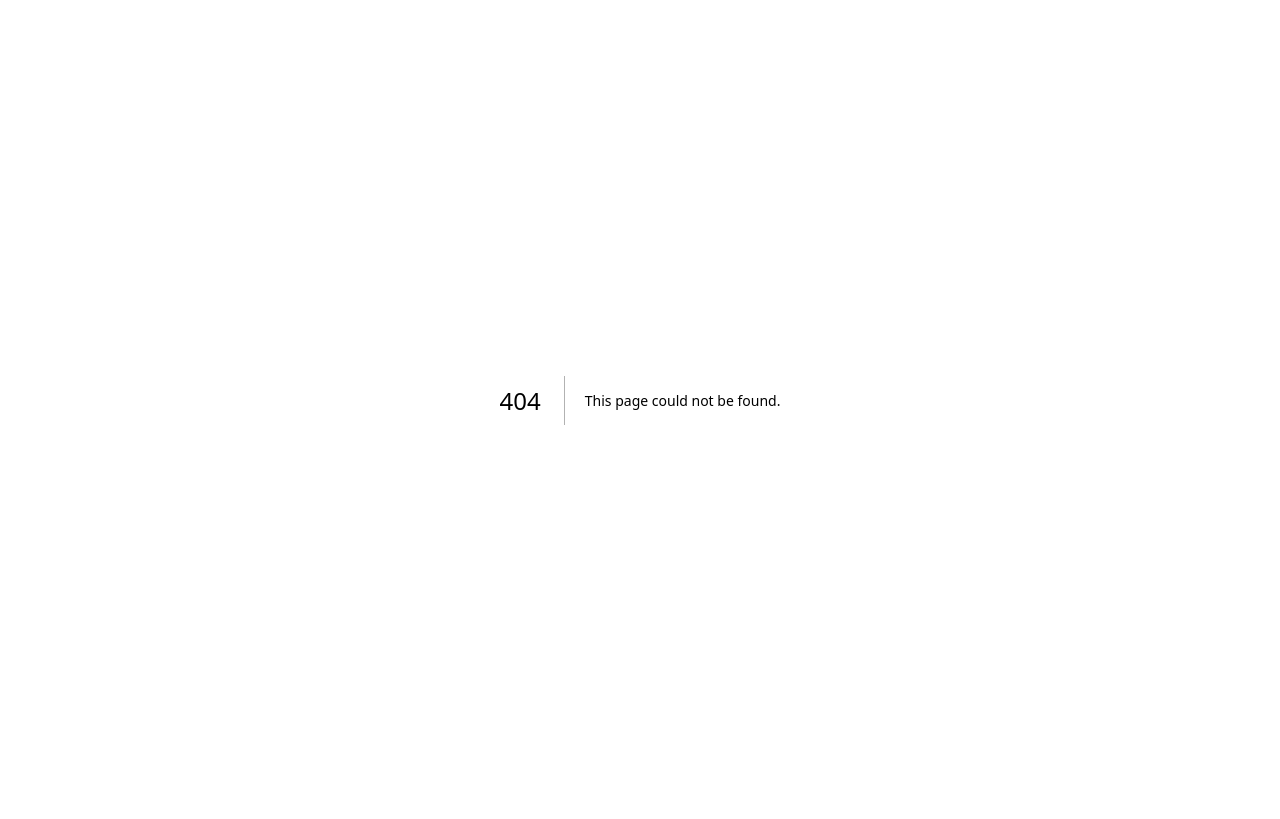
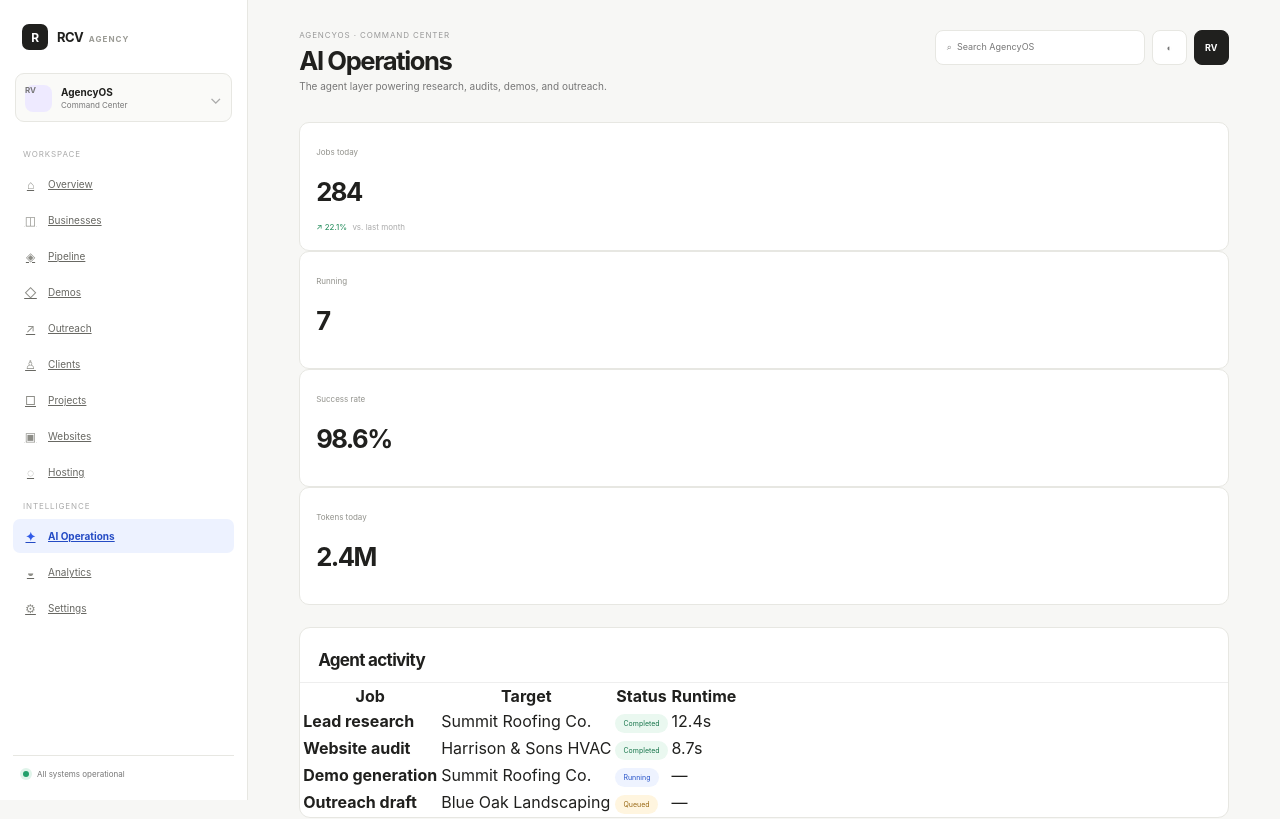
Before and after one commit to rcarvierling-ship-it/AgencyOS, a Next.js app in the folder apps/web/: page /admin/ai in a window 1280 px wide. Before the commit this address had no page. Shown: the top 819 px of the page. Built offline with nearby package versions, Linux system fonts and the light colour scheme.

Commit message:
Build admin AI operations workspace

```diff
--- /dev/null
+++ b/apps/web/app/admin/ai/page.tsx
@@ -0,0 +1,3 @@
+import { AdminShell, Card, Pill, Stat } from '../AdminShell'
+const jobs=[['Lead research','Summit Roofing Co.','Completed','12.4s'],['Website audit','Harrison & Sons HVAC','Completed','8.7s'],['Demo generation','Summit Roofing Co.','Running','—'],['Outreach draft','Blue Oak Landscaping','Queued','—']]
+export default function AI(){return <AdminShell active="AI Operations" title="AI Operations" subtitle="The agent layer powering research, audits, demos, and outreach."><div className="stats"><Stat label="Jobs today" value="284" delta="22.1%"/><Stat label="Running" value="7"/><Stat label="Success rate" value="98.6%"/><Stat label="Tokens today" value="2.4M"/></div><Card title="Agent activity"><table className="table"><thead><tr><th>Job</th><th>Target</th><th>Status</th><th>Runtime</th></tr></thead><tbody>{jobs.map(([job,target,status,time])=><tr key={job}><td><b>{job}</b></td><td>{target}</td><td><Pill tone={status==='Completed'?'green':status==='Running'?'blue':'amber'}>{status}</Pill></td><td>{time}</td></tr>)}</tbody></table></Card><div className="grid"><div className="tile"><h3>Research Agent</h3><p>Collects business facts, services, positioning, reviews, and contact intelligence.</p></div><div className="tile"><h3>Website Auditor</h3><p>Scores existing sites for design, mobile, SEO, performance, and conversion.</p></div><div className="tile"><h3>Demo Builder</h3><p>Creates a personalized sales concept using the prospect's real business information.</p></div></div></AdminShell>}
```
